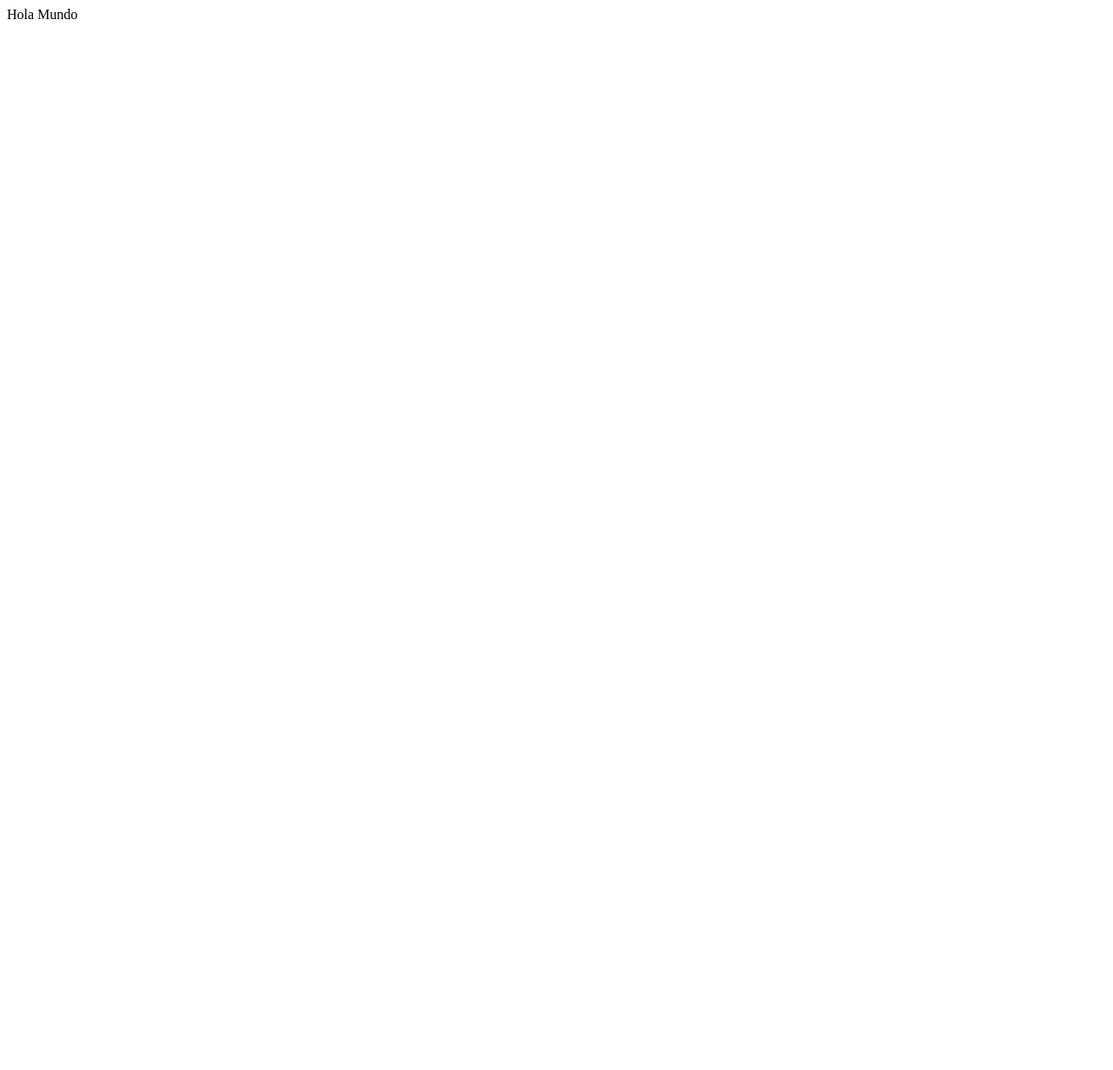
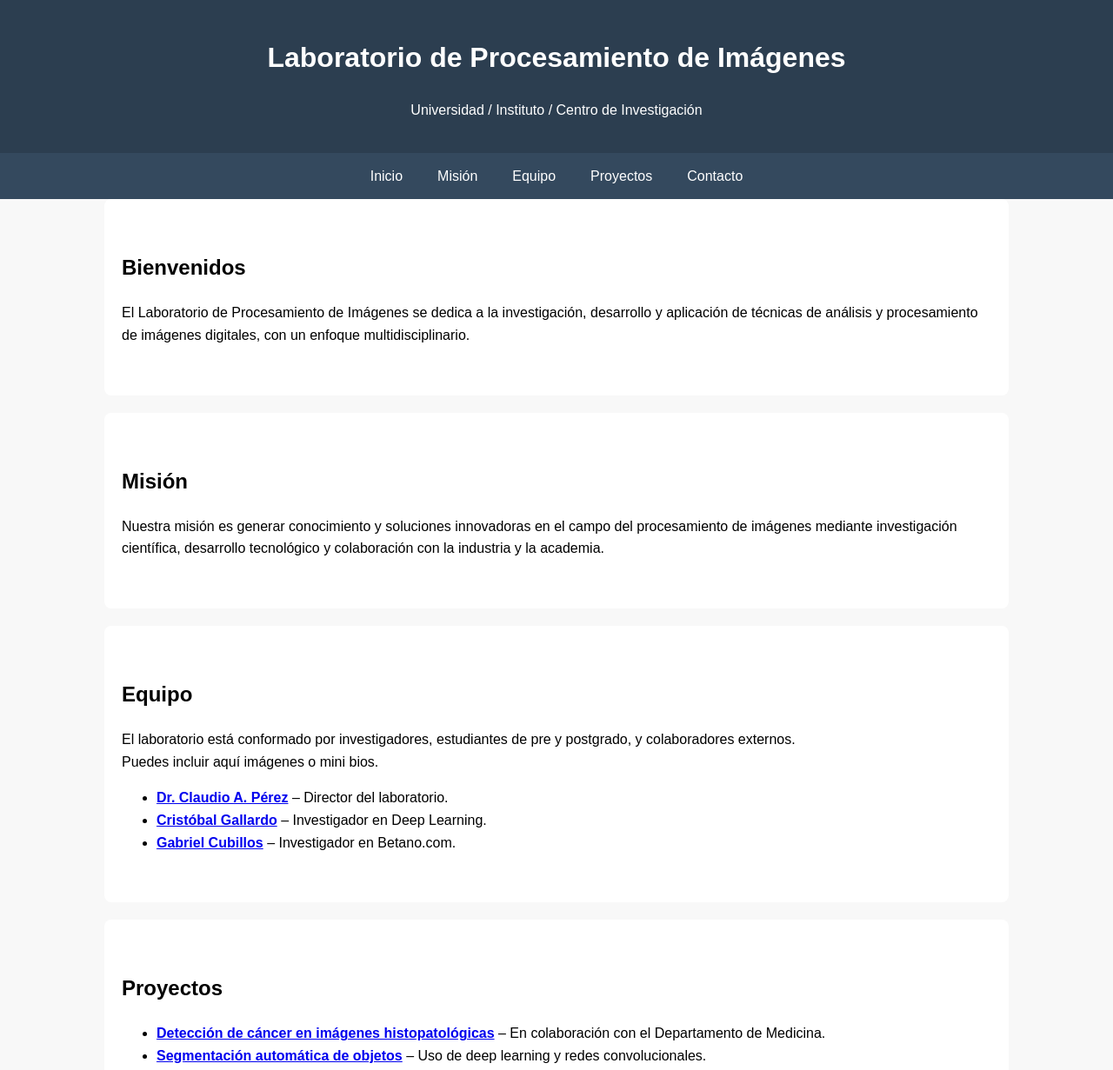
Before and after one commit to labprocesamientoimg/labprocesamientoimg.github.io, a plain HTML site: page index.html in a window 1280 px wide. Shown: the top 1231 px of the page at 87% size. Before the commit the page ends 800 px from the top, so only its background shows below. Drawn offline with Linux system fonts and the light colour scheme.

Commit message:
Initial commit

```diff
--- /dev/null
+++ b/css/estilo.css
@@ -0,0 +1,23 @@
+body {
+  font-family: sans-serif;
+  background-color: #f9f9f9;
+  padding: 20px;
+}
+header {
+  background-color: #2c3e50;
+  color: white;
+  padding: 20px;
+}
+main {
+  background: white;
+  padding: 20px;
+  border-radius: 8px;
+  margin-top: 20px;
+}
+a {
+  color: #2980b9;
+  text-decoration: none;
+}
+a:hover {
+  text-decoration: underline;
+}
--- /dev/null
+++ b/equipo/persona1.html
@@ -0,0 +1,24 @@
+<!DOCTYPE html>
+<html lang="es">
+<head>
+  <meta charset="UTF-8">
+  <title>Dr. Claudio A. Pérez</title>
+  <link rel="stylesheet" href="../css/estilo.css">
+</head>
+<body>
+  <header>
+    <h1>Dr. Claudio A. Pérez</h1>
+    <p><a href="../index.html">← Volver al inicio</a></p>
+  </header>
+
+  <main>
+    <h2>Biografía</h2>
+    <p>El Dr. Claudio A. Pérez es investigadora en procesamiento de imágenes médicas con más de 15 años de experiencia.</p>
+
+    <h2>Proyectos Asociados</h2>
+    <ul>
+      <li><a href="../proyectos/proyecto1.html">Detección de Cáncer en Imágenes Histopatológicas</a></li>
+    </ul>
+  </main>
+</body>
+</html>
--- a/index.html
+++ b/index.html
@@ -1 +1,105 @@
-Hola Mundo
+<!DOCTYPE html>
+<html lang="es">
+<head>
+  <meta charset="UTF-8">
+  <meta name="viewport" content="width=device-width, initial-scale=1">
+  <title>Laboratorio de Procesamiento de Imágenes</title>
+  <style>
+    body {
+      font-family: Arial, sans-serif;
+      margin: 0;
+      line-height: 1.6;
+      background-color: #f8f8f8;
+    }
+    header {
+      background-color: #2c3e50;
+      color: white;
+      padding: 20px 0;
+      text-align: center;
+    }
+    nav {
+      background-color: #34495e;
+      display: flex;
+      justify-content: center;
+    }
+    nav a {
+      color: white;
+      padding: 14px 20px;
+      text-decoration: none;
+    }
+    nav a:hover {
+      background-color: #1abc9c;
+    }
+    section {
+      padding: 40px 20px;
+      max-width: 1000px;
+      margin: auto;
+      background-color: white;
+      margin-bottom: 20px;
+      border-radius: 8px;
+    }
+    footer {
+      background-color: #2c3e50;
+      color: white;
+      text-align: center;
+      padding: 20px 0;
+    }
+  </style>
+</head>
+<body>
+
+  <header>
+    <h1>Laboratorio de Procesamiento de Imágenes</h1>
+    <p>Universidad / Instituto / Centro de Investigación</p>
+  </header>
+
+  <nav>
+    <a href="#inicio">Inicio</a>
+    <a href="#mision">Misión</a>
+    <a href="#equipo">Equipo</a>
+    <a href="#proyectos">Proyectos</a>
+    <a href="#contacto">Contacto</a>
+  </nav>
+
+  <section id="inicio">
+    <h2>Bienvenidos</h2>
+    <p>El Laboratorio de Procesamiento de Imágenes se dedica a la investigación, desarrollo y aplicación de técnicas de análisis y procesamiento de imágenes digitales, con un enfoque multidisciplinario.</p>
+  </section>
+
+  <section id="mision">
+    <h2>Misión</h2>
+    <p>Nuestra misión es generar conocimiento y soluciones innovadoras en el campo del procesamiento de imágenes mediante investigación científica, desarrollo tecnológico y colaboración con la industria y la academia.</p>
+  </section>
+
+  <section id="equipo">
+    <h2>Equipo</h2>
+    <p>El laboratorio está conformado por investigadores, estudiantes de pre y postgrado, y colaboradores externos. <br>Puedes incluir aquí imágenes o mini bios.</p>
+    <ul>
+    <li><a href="equipo/persona1.html"><strong>Dr. Claudio A. Pérez</strong></a> – Director del laboratorio.</li>
+    <li><a href="equipo/persona2.html"><strong>Cristóbal Gallardo</strong></a> – Investigador en Deep Learning.</li>
+    <li><a href="equipo/persona3.html"><strong>Gabriel Cubillos</strong></a> – Investigador en Betano.com.</li>
+
+  </ul>
+  </section>
+
+  <section id="proyectos">
+  <h2>Proyectos</h2>
+  <ul>
+    <li><a href="proyectos/proyecto1.html"><strong>Detección de cáncer en imágenes histopatológicas</strong></a> – En colaboración con el Departamento de Medicina.</li>
+    <li><a href="proyectos/proyecto2.html"><strong>Segmentación automática de objetos</strong></a> – Uso de deep learning y redes convolucionales.</li>
+  </ul>
+</section>
+
+
+  <section id="contacto">
+    <h2>Contacto</h2>
+    <p>Email: <a href="mailto:contacto@laboratorio-imagenes.cl">contacto@laboratorio-imagenes.cl</a></p>
+    <p>Dirección: Av. Siempre Viva 123, Santiago, Chile</p>
+  </section>
+
+  <footer>
+    <p>&copy; 2025 Laboratorio de Procesamiento de Imágenes. Todos los derechos reservados.</p>
+  </footer>
+
+</body>
+</html>
```
Also changed, not shown: proyectos/proyecto1.html (added, +28 -0 lines).
